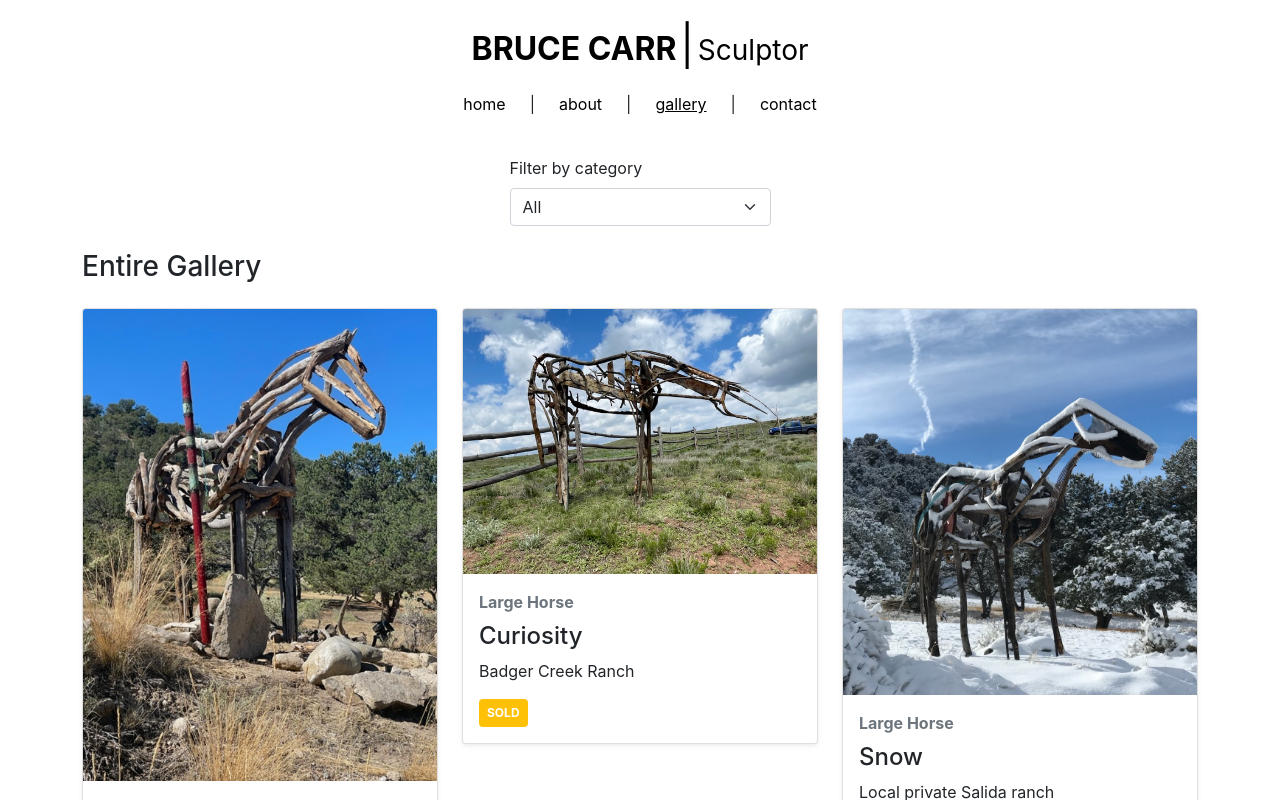
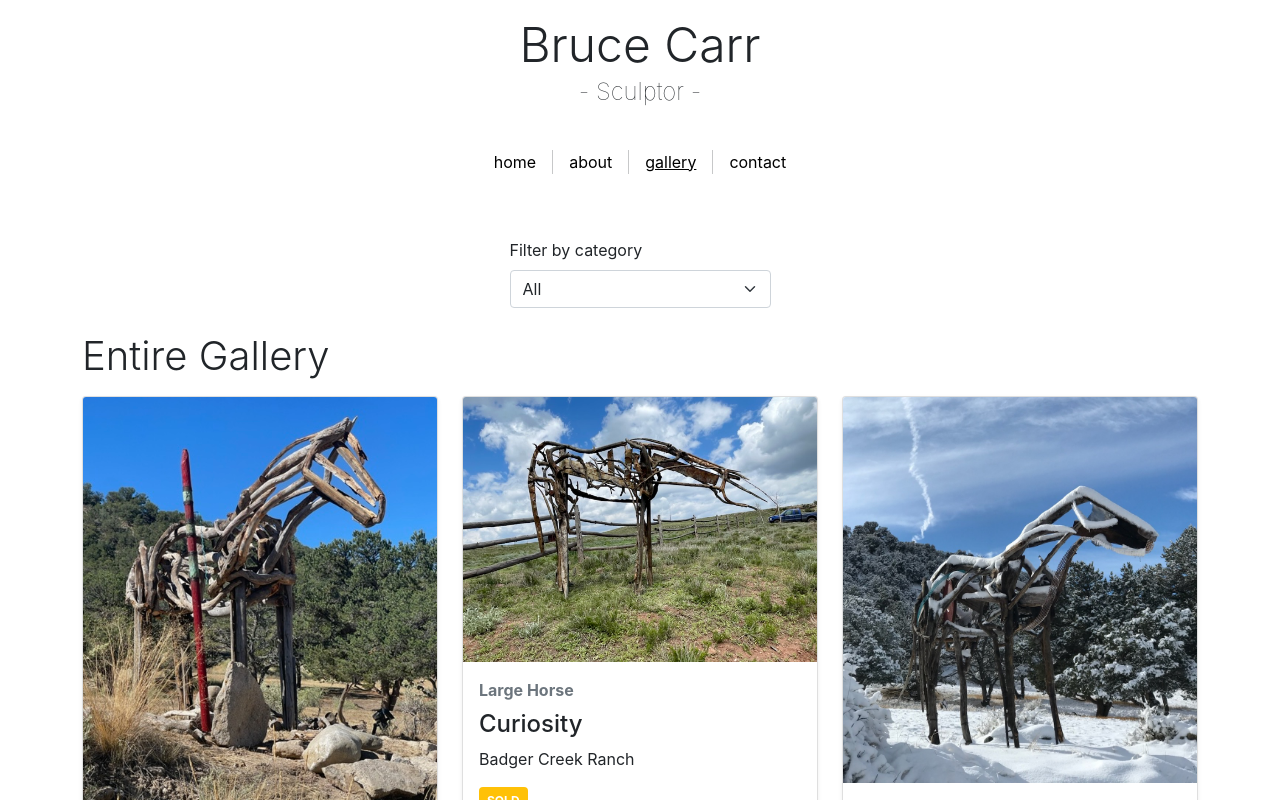
Before and after one commit to ryanecarr/brucecarr.org, a React (Create React App) app: page /gallery in a window 1280 px wide. Shown: the top 800 px of the page. Built offline with nearby package versions, Linux system fonts and the light colour scheme.

Commit message:
gallery update 9

```diff
--- a/src/Components/Nav/Nav.js
+++ b/src/Components/Nav/Nav.js
@@ -7,12 +7,14 @@ const Nav = () => {
   return (
     <div className='py-3'>
       <div className='container'>
-        <div className='d-flex justify-content-center pb-3'>
-          <Link to='/' style={{ textDecoration: 'none', color: 'black' }}>
-            <span className='fs-2 fw-bold text-uppercase'>Bruce Carr</span>
+        <div className='d-flex flex-column justify-content-center align-items-center pb-3'>
+          {/* <Link to='/' style={{ textDecoration: 'none', color: 'black' }}> */}
+          <h1 className='display-5 mb-0'>Bruce Carr</h1>
+          <p class='fw-lighter fs-4 mb-4'>- Sculptor -</p>
+          {/*             <span className='fs-2 fw-bold text-uppercase'>Bruce Carr</span>
             <div className='fs-1 mx-1 d-inline'>|</div>
-            <span className='fs-3'>Sculptor</span>
-          </Link>
+            <span className='fs-3'>Sculptor</span> */}
+          {/*    </Link> */}
         </div>
         <div className='d-flex justify-content-center align-items-center'>
           <Link
@@ -24,7 +26,7 @@ const Nav = () => {
           >
             home
           </Link>
-          <div className='mx-2 d-inline'>|</div>
+          <div class='vr'></div>
           <Link
             to='/about'
             style={{ textDecoration: 'none', color: 'black' }}
@@ -34,7 +36,7 @@ const Nav = () => {
           >
             about
           </Link>
-          <div className='mx-2 d-inline'>|</div>
+          <div class='vr'></div>
           <Link
             to='/gallery'
             style={{ textDecoration: 'none', color: 'black' }}
@@ -44,7 +46,7 @@ const Nav = () => {
           >
             gallery
           </Link>
-          <div className='mx-2 d-inline'>|</div>
+          <div class='vr'></div>
           <Link
             to='/contact'
             style={{ textDecoration: 'none', color: 'black' }}
--- a/src/Pages/About/About.js
+++ b/src/Pages/About/About.js
@@ -4,7 +4,7 @@ import profilePhoto from '../../images/b1.jpg';
 
 const About = () => {
   return (
-    <div className='container mt-4'>
+    <div className='container mt-5'>
       <div className='row'>
         <div className='col-sm-12 col-lg-4 text-center'>
           <img
@@ -15,7 +15,7 @@ const About = () => {
         </div>
         <div className='col-sm-12 col-lg-8'>
           <div className='pb-5 home-about-box'>
-            <p className='fw-bold lead mb-2'>A Bit About Me</p>
+            <p className='display-6'>A Bit About Me</p>
             <p class='lh-base'>
               I am a sculptor who creates objects for you to fall in love with.
             </p>
--- a/src/Pages/Contact/Contact.js
+++ b/src/Pages/Contact/Contact.js
@@ -33,7 +33,7 @@ const Contact = () => {
   };
 
   return (
-    <div className='container mt-4'>
+    <div className='container mt-5'>
       <div className='row justify-content-center'>
         <div className='col-12 col-md-8 col-lg-6 col-xl-4'>
           <div
--- a/src/Pages/Gallery/Gallery.js
+++ b/src/Pages/Gallery/Gallery.js
@@ -21,7 +21,7 @@ const Gallery = () => {
   };
 
   return (
-    <div className='container mt-4'>
+    <div className='container mt-5'>
       <div className='row justify-content-center mb-4'>
         <div className='col col-md-3 col-lg-3'>
           <div className='form-group'>
@@ -51,7 +51,7 @@ const Gallery = () => {
       </div>
       <div className='row'>
         <div className='col'>
-          <h3>{displaying}</h3>
+          <div className='display-6'>{displaying}</div>
         </div>
       </div>
       <div className='row g-4 py-3 row-cols-1 row-cols-md-2 row-cols-lg-3'>
```
